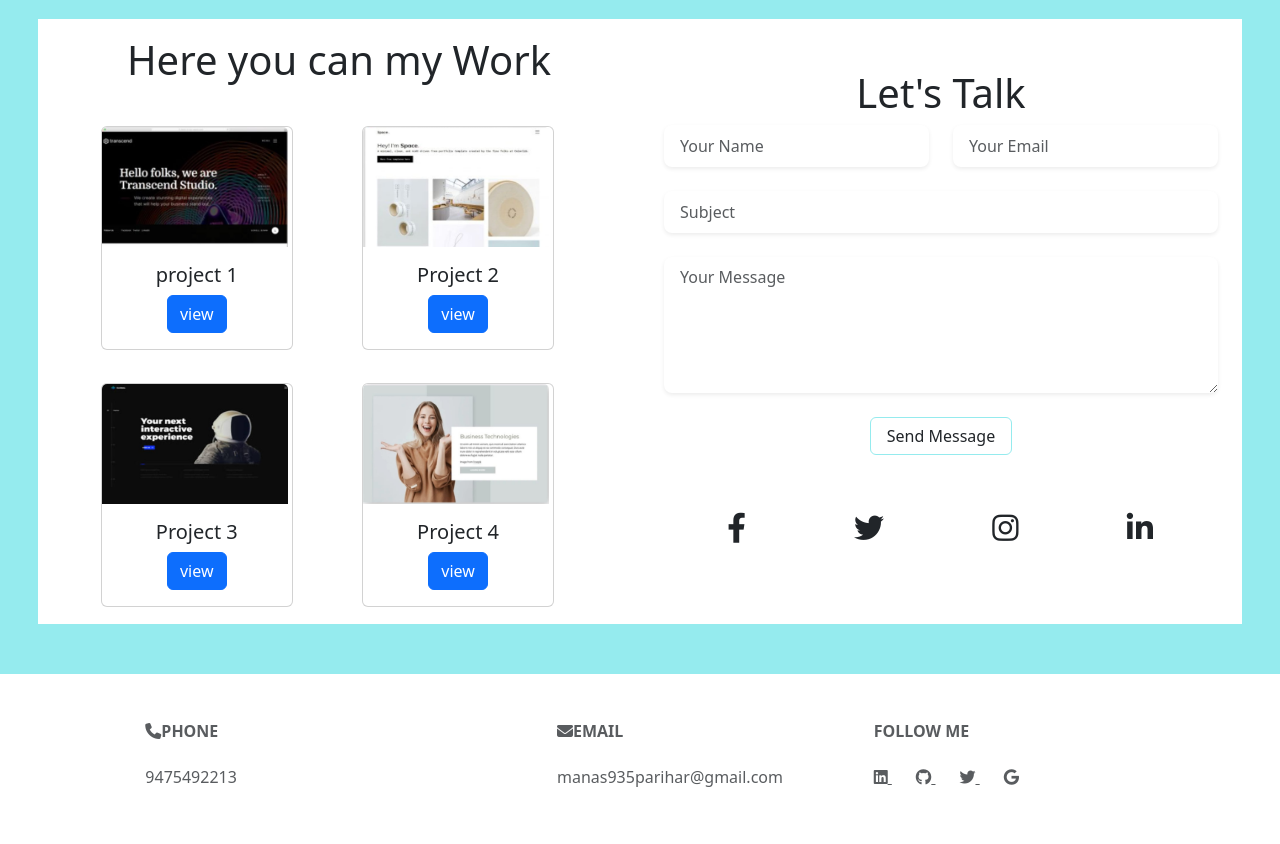
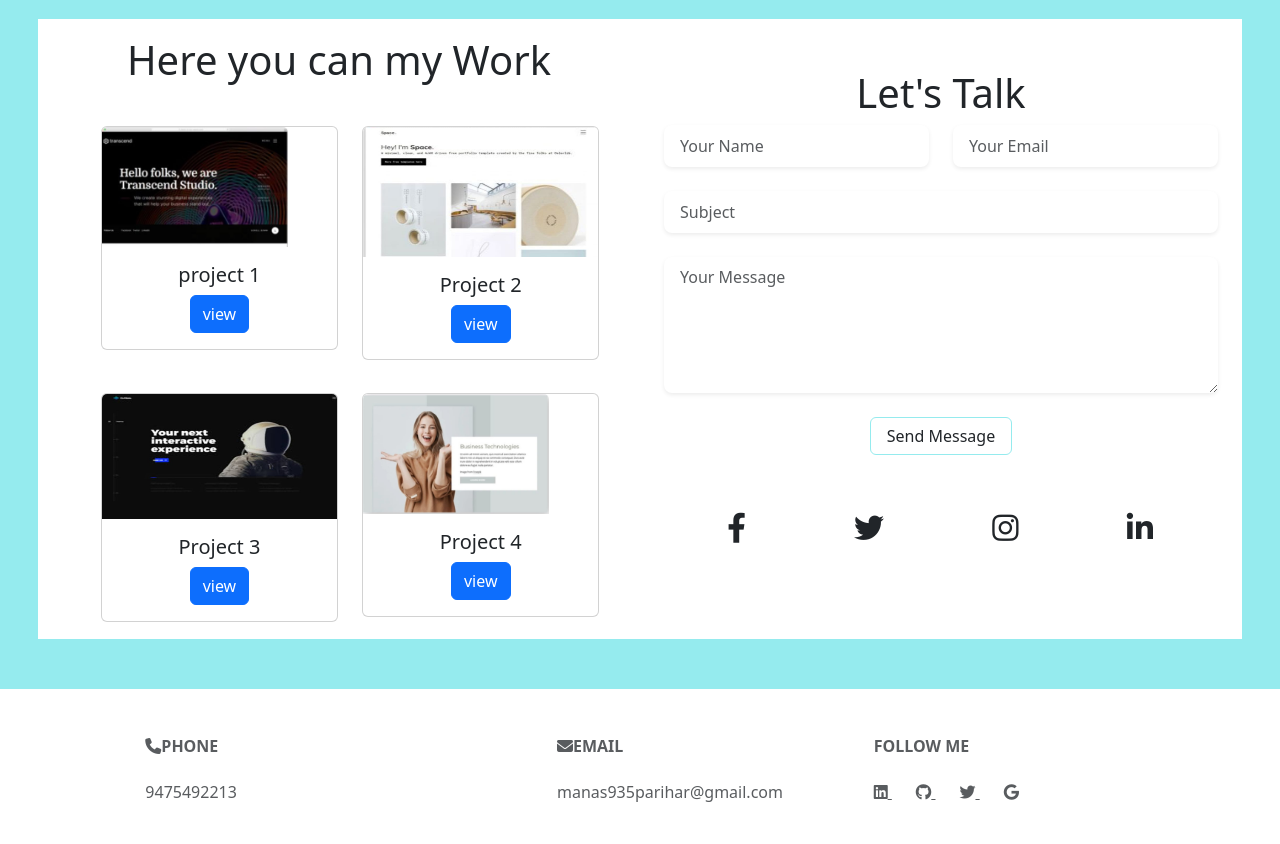
Before and after one commit to manasparihar/manasportfolio.github.io, a plain HTML site: page index.html in a window 1280 px wide. Shown: the part 1480-2324 px from the top of the page. Drawn offline with nearby package versions, Linux system fonts and the light colour scheme.

Commit message:
Update index.html

```diff
--- a/index.html
+++ b/index.html
@@ -231,7 +231,7 @@
             <div class="container text-center">
                 <div class="row" style="padding:3%; padding-left:7%">
                     <div class="col-6">
-                        <div class="card" style="width: 12rem;">
+                        <div class="card" style="width: 100%;">
                             <img src="img/work1.jpg" class="card-img-top img" alt="...">
                             <div class="card-body">
                                 <h5 class="card-title">project 1</h5>
@@ -241,8 +241,8 @@
                         </div>
                     </div>
                     <div class="col-6 ">
-                        <div class="card" style="width: 12rem;">
-                            <img src="img/work2.jpg" class="card-img-top img" alt="...">
+                        <div class="card" style="width:100%;">
+                            <img src="img/work2.jpg" class="card-img-top " height="130" alt="...">
                             <div class="card-body">
                                 <h5 class="card-title">Project 2</h5>
 
@@ -253,8 +253,8 @@
                 </div>
                 <div class="row" style="padding:3%;padding-left:7%">
                     <div class="col-6 ">
-                        <div class="card" style="width: 12rem;">
-                            <img src="img/work3.jpg" class="card-img-top img" alt="...">
+                        <div class="card" style="width: 100%;">
+                            <img src="img/work3.jpg" class="card-img-top " height="125" alt="...">
                             <div class="card-body">
                                 <h5 class="card-title">Project 3</h5>
                                 <a href="#" class="btn btn-primary">view</a>
@@ -262,7 +262,7 @@
                         </div>
                     </div>
                     <div class="col-6 ">
-                        <div class="card" style="width: 12rem;">
+                        <div class="card" style="width: 100%;">
                             <img src="img/work4.jpg" class="card-img-top img" alt="...">
                             <div class="card-body">
                                 <h5 class="card-title">Project 4</h5>
```
